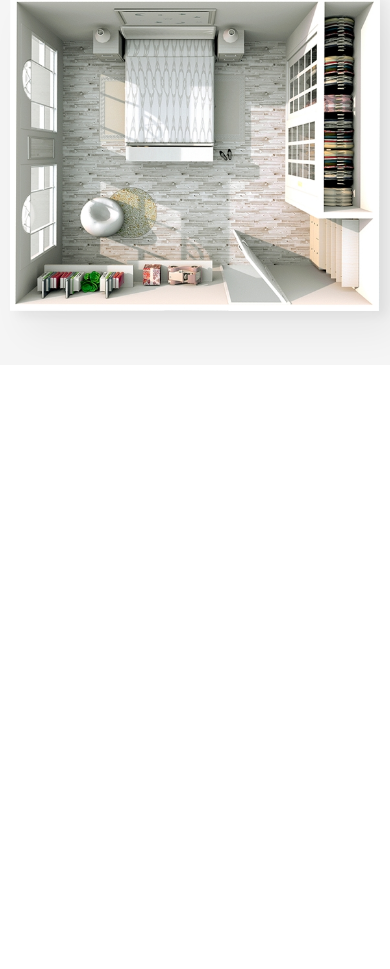
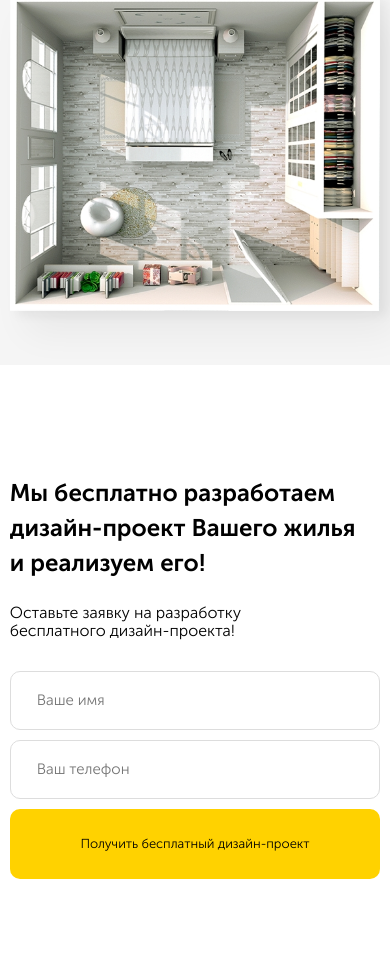
Before and after one commit to 13Raccoon/practice, a plain HTML site: page src/index.html in a window 390 px wide. Shown: the part 529-1498 px from the top of the page. Before the commit the page ends 894 px from the top, so only its background shows below. Drawn offline with Linux system fonts and the light colour scheme.

Commit message:
Сверстал второй блок

```diff
--- a/src/index.html
+++ b/src/index.html
@@ -51,18 +51,23 @@
 
           <div class="text-low">
             <ul class="block-low">
+              <li class="list">
                 <img src="img/clock.svg" alt="" class="low-img">
                 <span class="span-text">Точно соблюдаем сроки</span>
-            </ul>
-            <ul class="block-low">
+              </li>
+
+              <li class="list">
                 <img src="img/calc.png" alt="">
                 <span class="span-text">Рассчитаем смету на работы<br>
                   и материалы в день обращения</span>
-            </ul>
-            <ul class="block-low">
+              </li>
+
+              <li class="list">
                 <img src="img/palette.svg" alt="">
                 <span class="span-text">Предложим более 100 вариантов <br>
                   исполнения дизайна Вашего жилья</span>
+              </li>
+
             </ul>
           </div>
 
@@ -101,6 +106,26 @@
   </section>
   <!--/секция-->
 
+  <section class="offer section">
+    <div class="container">
+      <div class="offer-block">
+          <h2 class="section-title">Мы бесплатно разработаем дизайн-проект Вашего жилья и реализуем его!</h2>
+          <!-- /.section-title -->
+          <span class="section-subtitle offer-subtitle">Оставьте заявку на разработку бесплатного дизайн-проекта!</span>
+          <!-- /.section-subtitle -->
+
+        <form action="#" class="form offer-forn">
+          <input type="text" class="imput offer-input" placeholder="Ваше имя">
+          <input type="tel" class="imput offer-input" placeholder="Ваш телефон">
+          <button class="button offer-button">Получить бесплатный дизайн-проект</button>
+        </form>
+        <!-- /.form offer-forn -->
+      </div>
+      </div>
+    <!-- /.container -->
+  </section>
+  <!-- /.offer -->
+
 
 </body>
 
--- a/src/sass/blocks/_colors.sass
+++ b/src/sass/blocks/_colors.sass
@@ -1,2 +1,3 @@
 $main-color: #ffd200
 $text-color: #333333
+$border-input: #dddddd
--- a/src/sass/blocks/_hero.sass
+++ b/src/sass/blocks/_hero.sass
@@ -23,11 +23,21 @@
   font-family: 'Museo Sans Bold'
 
 .block-low
-  display: flex
+  list-style: none
+  /* display: flex */
   align-items: center
   margin-top: 30px
   & img
     margin-right: 30px
+    display: flex
+    align-items: center
+
+.list
+  display: flex
+  align-items: center
+  padding-bottom: 30px
+  &:last-child
+    padding-bottom: 0px
 
 .shadow
   box-shadow: 7px 5px 10px rgba(0, 0, 0, 0.05), 16px 22px 35px rgba(0, 0, 0, 0.05)
--- a/src/sass/blocks/_interface.sass
+++ b/src/sass/blocks/_interface.sass
@@ -1,3 +1,6 @@
+*
+  box-sizing: border-box
+
 body
   font-family: 'Museo Sans Light', sans-serif
 
@@ -21,7 +24,17 @@ body
   background-color: $main-color
   border: none
   padding: 19px 30px 17px 30px
+  transition: 0.2s
+  &:hover
+    border: 1px solid red
+    background-color: lighten($main-color, 20%)
+    cursor: pointer
 
 @media (max-width: 567px)
   .button
     padding: 9px 15px
+
+.section
+  padding: 90px 0
+
+.input
--- a/src/sass/blocks/_navbar.sass
+++ b/src/sass/blocks/_navbar.sass
@@ -16,8 +16,7 @@
     font-weight: 400
   &__button
     margin-left: 30px
-  &__button:hover
-    border: 1px solid red
+
   &__phone
     font-size: 20px
     font-weight: 400
--- /dev/null
+++ b/src/sass/blocks/_offer.sass
@@ -0,0 +1,60 @@
+.offer
+  background: url(../img/offer-bg.png) no-repeat
+  background-size: contain
+  background-position: center right
+  position: relative
+  &:before
+    content: ''
+    width: 50%
+    height: 100%
+    position: absolute
+    top: 0
+    left: 0
+    background-color: #fff
+
+  &-block
+    width: 50%
+    padding-right: 90px
+    position: relative
+  & h2
+    /* font-size: 24px */
+    /* font-weight: 400 */
+    line-height: 35px
+    font-family: 'Museo Sans Bold'
+    max-width: 360px
+    margin-bottom: 24px
+  &-button
+    width: 100%
+    min-height: 70px
+
+.offer-subtitle
+  display: block
+  font-weight: 400
+  max-width: 250px
+  margin-bottom: 30px
+
+.offer-input
+  padding: 20px 26px
+  font-size: 15px
+  border-radius: 10px
+  border: 1px solid $border-input
+  margin-bottom: 30px
+  width: 240px
+  &:first-child
+    margin-right: 10px
+
+@media (max-width: 1200px)
+  .offer
+    background-size: cover
+    &-button
+      font-size: 13px
+    &-input
+      width: 100%
+      margin-bottom: 10px
+
+@media (max-width: 768px)
+  .offer
+    background: #fff
+    &-block
+      width: 100%
+      padding-right: 0
--- a/src/sass/blocks/style.sass
+++ b/src/sass/blocks/style.sass
@@ -3,3 +3,4 @@
 @import 'navbar'
 @import 'hero'
 @import 'fonts'
+@import 'offer'
```
Also changed, not shown: src/css/style.css, src/img/offer-bg.png (added), 1 other file. Lines whose indentation alone changed are shown as unchanged.
